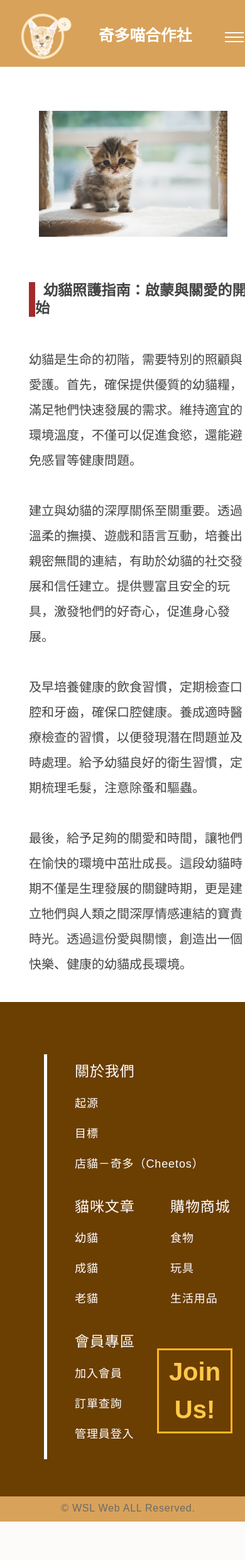
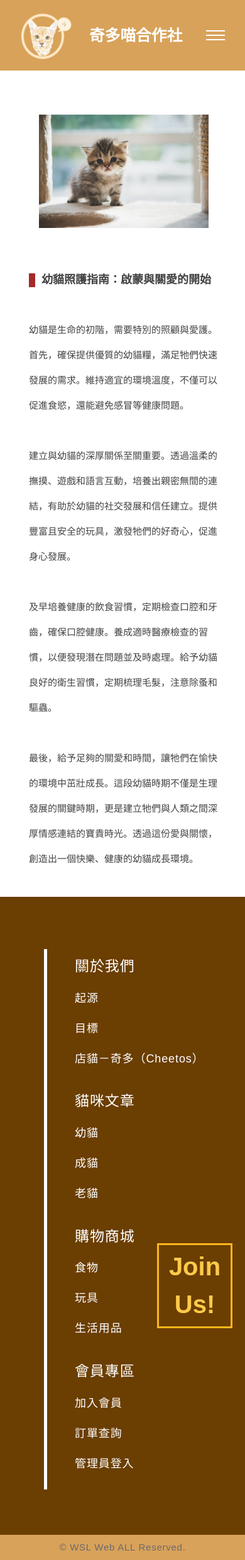
Before and after one commit to staybreeze/Portfolio, a PHP site: page /online_store/articles/1703747189.php in a window 390 px wide. Shown: the whole page at 63% size. Before the commit the page ends 2416 px from the top, so only its background shows below. Run offline with PHP 8.4, Linux system fonts and the light colour scheme.

Commit message:
style(online_store):更新width<450px之CSS

```diff
--- a/online_store/articles/1703747189.php
+++ b/online_store/articles/1703747189.php
@@ -45,20 +45,55 @@ include_once "../api/db.php";
       .aside>img {
         width: 300px;
       }
-      .box{
+
+      .box {
         width: 350px;
       }
     }
+
     @media screen and (max-width: 450px) {
 
-   .box{
+      .box {
         margin-left: -50px;
       }
-      .aside>img{
+
+      .aside>img {
         margin-left: -60px;
       }
+
       .modal input[type='submit'] {
         margin-left: 283px !important;
+      }
+    }
+
+    @media screen and (max-width: 410px) {
+
+
+     .aside img{
+       padding-right:30px
+      }
+
+      h3 {
+        font-size: 18px !important;
+      }
+
+      input[type='submit'] {
+        width: 75px;
+        font-size: 13px
+      }
+
+      p{
+        font-size: 15px !important;
+      }
+
+      .footer{
+        /* height: 96vh !important; */
+      }
+      .box {
+        width: 300px;
+      }
+      .modal input[type='submit'] {
+  margin-left: 227px !important;
 }
     }
   </style>
@@ -74,7 +109,7 @@ include "../inc/header_article.php"
   <div class="container-fluid">
     <div class="row d-flex main">
       <div class="col-5 aside">
-      <img src="../img/kitten.jpg" alt="" width="100%" style="padding-top:70px ;">
+        <img src="../img/kitten.jpg" width="100%" style="padding-top:70px ;">
       </div>
 
       <div class="col-6 section ms-5 ps-5">
--- a/online_store/css/middle_screen.css
+++ b/online_store/css/middle_screen.css
@@ -332,7 +332,15 @@ footer {
     height: 110vh;
   }
 }
-
+@media screen and (max-width: 450px) {
+  .footer {
+    height: 88vh !important;
+  }}
+  @media screen and (max-width: 410px) {
+  .footer{
+    height:120vh !important
+  }
+}
 
 
 footer>.row {
@@ -769,28 +777,13 @@ a:hover {
   /* background: rgb(216, 162, 90); */
   cursor: pointer;
   display: block;
-  padding: 16px;
+  padding: 20px;
   padding-top: 5px;
   position: fixed;
   z-index: 2;
 }
 
 
-@media screen and (max-width: 450px) {
-
-  .line .menu::before {
-    margin-top: 53px;
-
-  }
-
-  .line .menu {
-    margin-top: 102.45px;
-  }
-
-  .line .menu::after {
-    margin-top: 55px;
-  }
-}
 
 .line .menu::before {
   margin-top: 57px;
@@ -829,22 +822,35 @@ a:hover {
 @media screen and (max-width: 450px) {
   .line .menu {
     left: 358px;
-    /* top: 200px; */
-
   }
 }
 
+@media screen and (max-width: 450px) {
+
+  .line .menu::before {
+    margin-top: 52.5px;
+
+  }
+
+  .line .menu {
+    margin-top: 102.5px;
+  }
+
+  .line .menu::after {
+    margin-top: 52.5px;
+  }
+}
 
 .line .menu::before {
-  top: -6px;
+  top: -5px;
+}
+
+.line .menu {
+  top:5 px;
 }
 
 .line .menu::after {
-  top: 6px;
-}
-
-.line .menu::after {
-  top: 6px;
+  top: 9px;
 }
 
 /*
@@ -1027,7 +1033,7 @@ input#menu {
   }
 
   .modal input[type='submit'] {
-    margin-left: 270px !important;
+    margin-left: 272px !important;
   }
 
   .cheetos-title1 {
@@ -1199,3 +1205,46 @@ margin-top:14.5px;
 
   display: none !important;
 }
+
+
+@media screen and (max-width: 410px) {
+
+.header-title2{
+  position: absolute;
+  top: 20px;
+  left: 50px
+}
+.page-link{
+  left: 30px
+}
+
+.header2{
+  height:13.3vh !important
+}
+
+.line .menu {
+  left: 328px;
+}
+.line .menu::before {
+  margin-top: 53px !important;
+
+}
+
+.line .menu {
+  margin-top: 103px !important;
+
+}
+
+.line .menu::after {
+  margin-top: 53px !important;
+}
+.header-title-mobile{
+  margin-left:130px !important
+}
+.modal input[type='submit'] {
+  margin-left: 230px !important;
+}
+#menu:checked~.menu-list {
+  width: 365.5px;
+}
+}
--- a/online_store/inc/header_aboutUs_articles.php
+++ b/online_store/inc/header_aboutUs_articles.php
@@ -178,7 +178,7 @@ include_once "header_effect.php"
 <header class="h-11 bg-gray container-fluid header2 ">
 
  <!-- <h2  style="font-weight:600;position:absolute;margin-left:155px;padding-top:42px">奇多喵合作社</h2> -->
- <h2  style="font-weight:600;position:absolute;margin-left:145px;padding-top:42px">奇多喵合作社</h2>
+ <h2  style="font-weight:600;position:absolute;margin-left:145px;padding-top:42px"  class="header-title-mobile">奇多喵合作社</h2>
 
 
 <a href="index.php">
--- a/online_store/inc/header_article.php
+++ b/online_store/inc/header_article.php
@@ -186,7 +186,7 @@ include_once "header_effect.php"
 
 
   <!-- <h2  style="font-weight:600;position:absolute;margin-left:155px;padding-top:42px">奇多喵合作社</h2> -->
-  <h2 style="font-weight:600;position:absolute;margin-left:145px;padding-top:42px">奇多喵合作社</h2>
+  <h2 style="font-weight:600;position:absolute;margin-left:145px;padding-top:42px"  class="header-title-mobile"> 奇多喵合作社</h2>
 
   <a href="../index.php">
     <img class="logo2" src="../img/logo1.png" alt=""></a>
--- a/online_store/inc/header_index.php
+++ b/online_store/inc/header_index.php
@@ -192,7 +192,7 @@ include_once "header_effect.php"
 <header class="h-11 bg-gray container-fluid header2" id="headerMobile">
 
   <!-- <h2  style="font-weight:600;position:absolute;margin-left:155px;padding-top:42px">奇多喵合作社</h2> -->
-  <h2 style="font-weight:600;position:absolute;margin-left:145px;padding-top:42px">    <a href="index.php">奇多喵合作社</a></h2>
+  <h2 style="font-weight:600;position:absolute;margin-left:145px;padding-top:42px" class="header-title-mobile">    <a href="index.php">奇多喵合作社</a></h2>
   <a href="index.php">
 
       <img class="logo2" src="./img/logo1.png" alt=""> </a>
```
Also changed, not shown: online_store/aboutUs.php (+7 -0 lines), online_store/add.php (+24 -9 lines), online_store/api/back_process_article.php (+33 -3 lines), online_store/articles.php (+27 -6 lines), online_store/articles/1704263102.php (+31 -1 lines), online_store/back_login.php (+49 -0 lines), online_store/cart.php (+42 -20 lines), online_store/login.php (+49 -0 lines), online_store/member.php (+23 -5 lines). Lines whose indentation alone changed are shown as unchanged.
